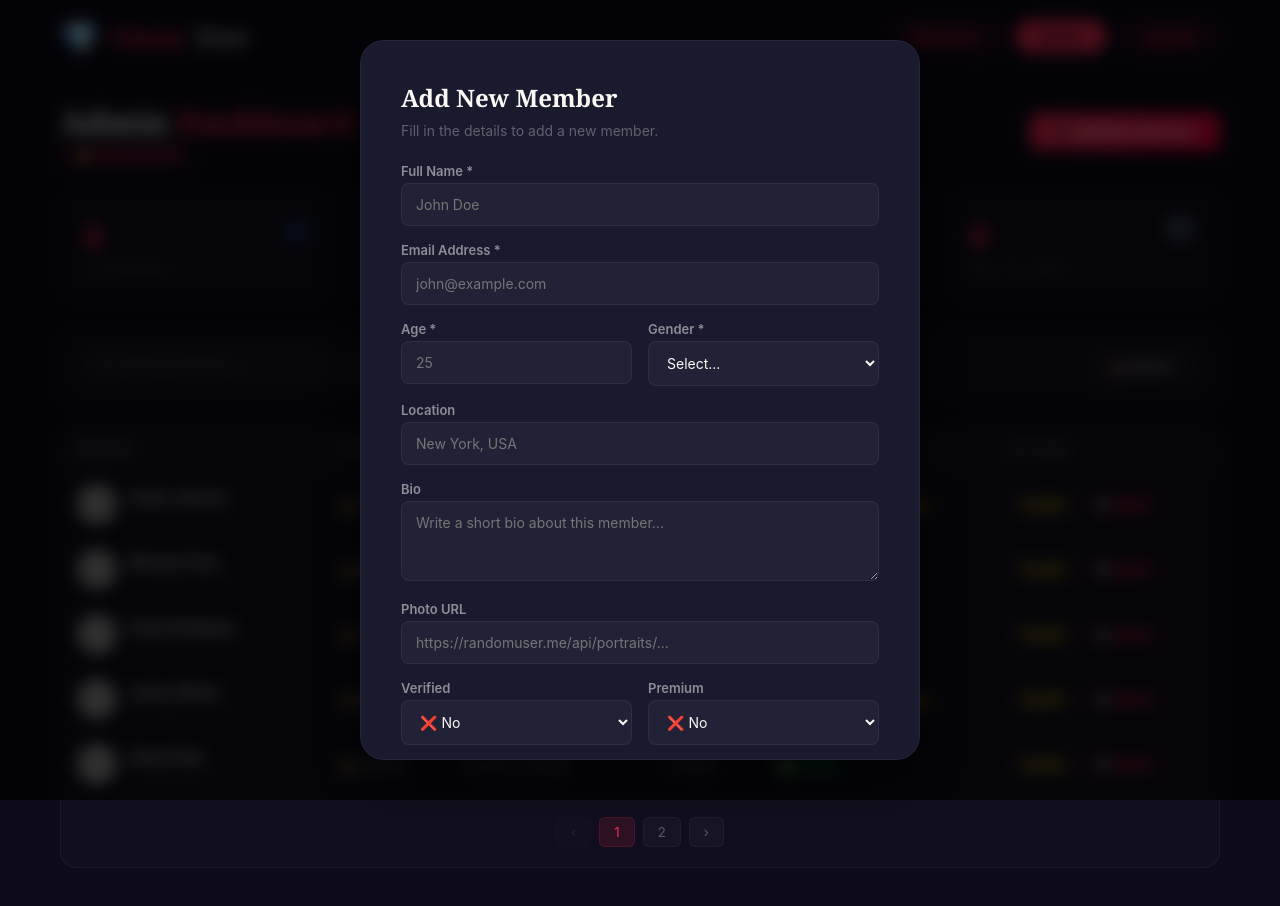
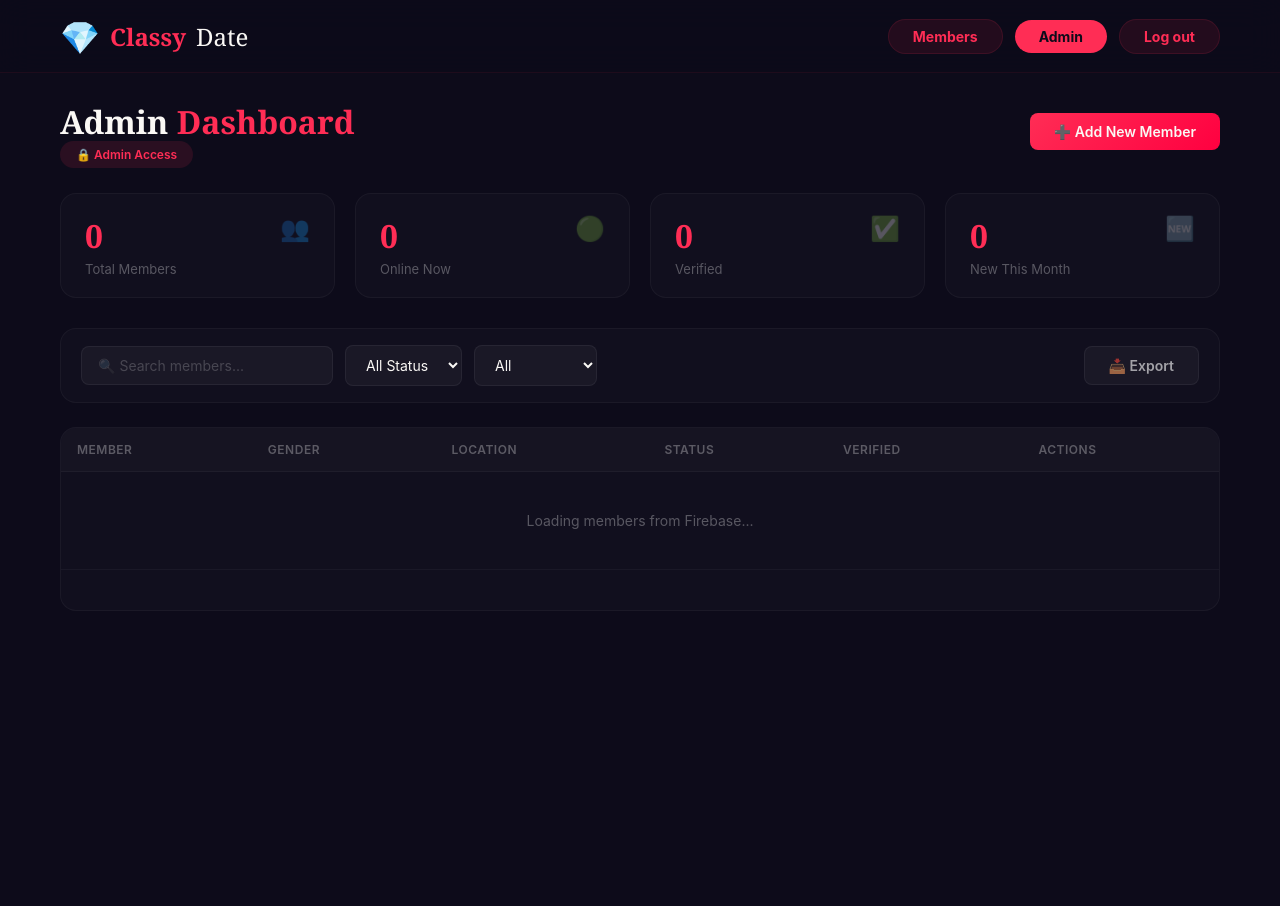
Before and after one commit to jacksongjack04-blip/ClassyDate.Com, a plain HTML site: page admin.html in a window 1280 px wide. Both pictures are taken after a click on the button "➕ Add New Member". After the commit the page ends 800 px from the top, so only its background shows below. Drawn offline with Linux system fonts and the light colour scheme; grey boxes are pictures that could not be loaded.

Commit message:
Update admin.html

```diff
--- a/admin.html
+++ b/admin.html
@@ -793,7 +793,7 @@
                     </tr>
                 </thead>
                 <tbody id="admin-table-body">
-                    <!-- Rows rendered by JavaScript -->
+                    <tr><td colspan="6" style="text-align:center;padding:40px;color:rgba(255,255,255,0.3);">Loading members from Firebase...</td></tr>
                 </tbody>
             </table>
             <div class="admin-pagination" id="admin-pagination">
@@ -894,164 +894,82 @@
     <!-- ============================================================ -->
     <!-- SCRIPTS                                                      -->
     <!-- ============================================================ -->
-    <script>
+    <!-- Firebase SDK -->
+    <script type="importmap">
+        {
+            "imports": {
+                "firebase/app": "https://www.gstatic.com/firebasejs/10.12.4/firebase-app.js",
+                "firebase/firestore": "https://www.gstatic.com/firebasejs/10.12.4/firebase-firestore.js"
+            }
+        }
+    </script>
+
+    <script type="module">
         // ============================================================
-        // MEMBER DATA (Stored in localStorage for persistence)
+        // FIREBASE CONFIG - REPLACE WITH YOURS
         // ============================================================
+        import { initializeApp } from "firebase/app";
+        import { getFirestore, collection, doc, addDoc, getDocs, updateDoc, deleteDoc, onSnapshot, query, orderBy } from "firebase/firestore";
 
-        const defaultMembers = [{
-            id: 1,
-            name: "Sarah Johnson",
-            email: "sarah@example.com",
-            age: 28,
-            gender: "female",
-            location: "New York, USA",
-            bio: "Love traveling and coffee. Looking for someone who shares my passion for adventure.",
-            photo: "https://randomuser.me/api/portraits/women/44.jpg",
-            verified: true,
-            premium: true,
-            online: true,
-            new: false,
-            joined: "2025-01-15",
-            interests: ["Travel", "Coffee", "Photography"]
-        }, {
-            id: 2,
-            name: "Michael Chen",
-            email: "michael@example.com",
-            age: 32,
-            gender: "male",
-            location: "San Francisco, USA",
-            bio: "Tech enthusiast, foodie, and dog lover.",
-            photo: "https://randomuser.me/api/portraits/men/32.jpg",
-            verified: true,
-            premium: false,
-            online: true,
-            new: true,
-            joined: "2026-03-10",
-            interests: ["Tech", "Food", "Dogs"]
-        }, {
-            id: 3,
-            name: "Emily Rodriguez",
-            email: "emily@example.com",
-            age: 26,
-            gender: "female",
-            location: "Los Angeles, USA",
-            bio: "Yoga instructor, beach lover, and hopeless romantic.",
-            photo: "https://randomuser.me/api/portraits/women/68.jpg",
-            verified: false,
-            premium: false,
-            online: false,
-            new: false,
-            joined: "2025-11-20",
-            interests: ["Yoga", "Beach", "Music"]
-        }, {
-            id: 4,
-            name: "James Wilson",
-            email: "james@example.com",
-            age: 35,
-            gender: "male",
-            location: "London, UK",
-            bio: "Finance professional who loves hiking and good wine.",
-            photo: "https://randomuser.me/api/portraits/men/52.jpg",
-            verified: true,
-            premium: true,
-            online: true,
-            new: false,
-            joined: "2024-08-05",
-            interests: ["Hiking", "Wine", "Travel"]
-        }, {
-            id: 5,
-            name: "Aisha Patel",
-            email: "aisha@example.com",
-            age: 29,
-            gender: "female",
-            location: "Toronto, Canada",
-            bio: "Healthcare worker, bookworm, and foodie.",
-            photo: "https://randomuser.me/api/portraits/women/90.jpg",
-            verified: true,
-            premium: false,
-            online: false,
-            new: true,
-            joined: "2026-02-14",
-            interests: ["Books", "Food", "Healthcare"]
-        }, {
-            id: 6,
-            name: "David Kim",
-            email: "david@example.com",
-            age: 31,
-            gender: "male",
-            location: "Seoul, South Korea",
-            bio: "Graphic designer who loves photography and K-pop.",
-            photo: "https://randomuser.me/api/portraits/men/22.jpg",
-            verified: true,
-            premium: true,
-            online: true,
-            new: false,
-            joined: "2025-05-30",
-            interests: ["Design", "Photography", "K-pop"]
-        }, {
-            id: 7,
-            name: "Maria Santos",
-            email: "maria@example.com",
-            age: 27,
-            gender: "female",
-            location: "Manila, Philippines",
-            bio: "Teacher, dancer, and animal lover.",
-            photo: "https://randomuser.me/api/portraits/women/33.jpg",
-            verified: false,
-            premium: false,
-            online: true,
-            new: false,
-            joined: "2025-09-12",
-            interests: ["Dancing", "Animals", "Teaching"]
-        }, {
-            id: 8,
-            name: "Thomas Brown",
-            email: "thomas@example.com",
-            age: 40,
-            gender: "male",
-            location: "Sydney, Australia",
-            bio: "Entrepreneur, surfer, and dad.",
-            photo: "https://randomuser.me/api/portraits/men/75.jpg",
-            verified: true,
-            premium: true,
-            online: false,
-            new: false,
-            joined: "2024-03-18",
-            interests: ["Surfing", "Business", "Family"]
-        }];
+        const firebaseConfig = {
+            apiKey: "AIzaSyCgBJtGQEXc8dOkU4tC-_E9GHAw3Oi4Euk",
+            authDomain: "classydate-687f2.firebaseapp.com",
+            projectId: "classydate-687f2",
+            storageBucket: "classydate-687f2.firebasestorage.app",
+            messagingSenderId: "55681226170",
+            appId: "1:55681226170:web:61f3c824a8db28a05df983",
+            measurementId: "G-B08EF8KDE6"
+        };
 
-        // Load members from localStorage or use defaults
-        let members = [];
-
-        function loadMembers() {
-            const stored = localStorage.getItem('classydate_members');
-            if (stored) {
-                try {
-                    members = JSON.parse(stored);
-                    return;
-                } catch (e) {}
-            }
-            members = JSON.parse(JSON.stringify(defaultMembers));
-            saveMembers();
-        }
-
-        function saveMembers() {
-            localStorage.setItem('classydate_members', JSON.stringify(members));
-        }
+        // Initialize Firebase
+        const app = initializeApp(firebaseConfig);
+        const db = getFirestore(app);
 
         // ============================================================
         // STATE
         // ============================================================
+        let members = [];
         let filteredMembers = [];
         let currentPage = 1;
         const perPage = 5;
         let editingId = null;
+        let isLoading = true;
 
         // ============================================================
-        // RENDER FUNCTIONS
+        // DOM REFS
         // ============================================================
+        const tbody = document.getElementById('admin-table-body');
+        const paginationContainer = document.getElementById('admin-pagination');
+        const modalOverlay = document.getElementById('modal-overlay');
+        const memberForm = document.getElementById('member-form');
+        const editIdInput = document.getElementById('edit-id');
+        const toast = document.getElementById('toast');
 
+        // ============================================================
+        // LISTEN TO FIREBASE REALTIME UPDATES
+        // ============================================================
+        const q = query(collection(db, "members"), orderBy("createdAt", "desc"));
+
+        onSnapshot(q, (snapshot) => {
+            members = [];
+            snapshot.forEach((doc) => {
+                members.push({
+                    id: doc.id,
+                    ...doc.data()
+                });
+            });
+            isLoading = false;
+            updateStats();
+            filterMembers();
+        }, (error) => {
+            console.error('Error loading members:', error);
+            showToast('Error loading members from Firebase', 'error');
+            isLoading = false;
+        });
+
+        // ============================================================
+        // STATS
+        // ============================================================
         function updateStats() {
             const total = members.length;
             const online = members.filter(m => m.online).length;
@@ -1060,8 +978,8 @@
             const thisMonth = now.getMonth();
             const thisYear = now.getFullYear();
             const newThisMonth = members.filter(m => {
-                const joined = new Date(m.joined);
-                return joined.getMonth() === thisMonth && joined.getFullYear() === thisYear;
+                const joined = m.joined ? new Date(m.joined) : null;
+                return joined && joined.getMonth() === thisMonth && joined.getFullYear() === thisYear;
             }).length;
 
             document.getElementById('total-members').textContent = total;
@@ -1070,15 +988,18 @@
             document.getElementById('new-members').textContent = newThisMonth;
         }
 
+        // ============================================================
+        // FILTER
+        // ============================================================
         function filterMembers() {
             const search = document.getElementById('search-input').value.toLowerCase().trim();
             const statusFilter = document.getElementById('filter-status').value;
             const verifiedFilter = document.getElementById('filter-verified').value;
 
             filteredMembers = members.filter(m => {
-                const matchSearch = m.name.toLowerCase().includes(search) ||
-                    m.email.toLowerCase().includes(search) ||
-                    m.location.toLowerCase().includes(search);
+                const matchSearch = (m.name || '').toLowerCase().includes(search) ||
+                    (m.email || '').toLowerCase().includes(search) ||
+                    (m.location || '').toLowerCase().includes(search);
                 const matchStatus = statusFilter === 'all' ||
                     (statusFilter === 'online' && m.online) ||
                     (statusFilter === 'offline' && !m.online);
@@ -1093,8 +1014,17 @@
             renderPagination();
         }
 
+        // Expose filterMembers to window for inline onclick
+        window.filterMembers = filterMembers;
+
+        // ============================================================
+        // RENDER TABLE        // ============================================================
         function renderTable() {
-            const tbody = document.getElementById('admin-table-body');
+            if (isLoading) {
+                tbody.innerHTML = `<tr><td colspan="6" style="text-align:center;padding:40px;color:rgba(255,255,255,0.3);">Loading members from Firebase...</td></tr>`;
+                return;
+            }
+
             const start = (currentPage - 1) * perPage;
             const pageMembers = filteredMembers.slice(start, start + perPage);
 
@@ -1113,18 +1043,20 @@
                 return;
             }
 
-            tbody.innerHTML = pageMembers.map(m => `
+            tbody.innerHTML = pageMembers.map(m => {
+                const photo = m.photo || 'https://randomuser.me/api/portraits/lego/1.jpg';
+                return `
                     <tr>
                         <td>
                             <div class="member-cell">
-                            <img src="${m.photo || 'https://randomuser.me/api/portraits/lego/1.jpg'}" alt="${m.name}" loading="lazy">
+                                <img src="${photo}" alt="${m.name || 'Member'}" loading="lazy">
                                 <div>
-                                <div class="name">${m.name}</div>
+                                    <div class="name">${m.name || 'Unknown'}</div>
                                     <div class="email">${m.email || 'No email'}</div>
                                 </div>
                             </div>
                         </td>
-                    <td>${m.gender === 'male' ? '👨 Male' : '👩 Female'}</td>
+                        <td>${m.gender === 'male' ? '👨 Male' : m.gender === 'female' ? '👩 Female' : '—'}</td>
                         <td>${m.location || '—'}</td>
                         <td>
                             <span style="display:flex;align-items:center;gap:6px;">
@@ -1141,20 +1073,23 @@
                         </td>
                         <td>
                             <div class="actions-cell">
-                            <button class="btn-admin btn-admin--edit" onclick="openEditModal(${m.id})">✏️ Edit</button>
-                            <button class="btn-admin btn-admin--delete" onclick="deleteMember(${m.id})">🗑️ Delete</button>
+                                <button class="btn-admin btn-admin--edit" onclick="window.openEditModal('${m.id}')">✏️ Edit</button>
+                                <button class="btn-admin btn-admin--delete" onclick="window.deleteMember('${m.id}')">🗑️ Delete</button>
                             </div>
                         </td>
                     </tr>
-            `).join('');
+                `;
+            }).join('');
         }
 
+        // ============================================================
+        // PAGINATION
+        // ============================================================
         function renderPagination() {
-            const container = document.getElementById('admin-pagination');
             const totalPages = Math.ceil(filteredMembers.length / perPage);
 
             if (totalPages <= 1) {
-                container.innerHTML = '';
+                paginationContainer.innerHTML = '';
                 return;
             }
 
@@ -1172,10 +1107,10 @@
 
             html += `<button onclick="goToPage(${currentPage + 1})" ${currentPage === totalPages ? 'disabled style="opacity:0.3;cursor:not-allowed;"' : ''}>›</button>`;
 
-            container.innerHTML = html;
+            paginationContainer.innerHTML = html;
         }
 
-        function goToPage(page) {
+        window.goToPage = function(page) {
             const totalPages = Math.ceil(filteredMembers.length / perPage);
             if (page < 1 || page > totalPages) return;
             currentPage = page;
@@ -1184,34 +1119,34 @@
         }
 
         // ============================================================
-        // CRUD OPERATIONS
+        // CRUD OPERATIONS - FIREBASE
         // ============================================================
 
-        function getNextId() {
-            if (members.length === 0) return 1;
-            return Math.max(...members.map(m => m.id)) + 1;
-        }
-
-        function openAddModal() {
+        // Open Add Modal
+        window.openAddModal = function() {
             editingId = null;
             document.getElementById('modal-title').textContent = 'Add New Member';
             document.getElementById('modal-subtitle').textContent = 'Fill in the details to add a new member.';
             document.getElementById('modal-save-btn').textContent = '💾 Save Member';
-            document.getElementById('member-form').reset();
-            document.getElementById('edit-id').value = '';
-            document.getElementById('modal-overlay').classList.add('active');
+            memberForm.reset();
+            editIdInput.value = '';
+            modalOverlay.classList.add('active');
         }
 
-        function openEditModal(id) {
+        // Open Edit Modal
+        window.openEditModal = function(id) {
             const member = members.find(m => m.id === id);
-            if (!member) return;
+            if (!member) {
+                showToast('Member not found', 'error');
+                return;
+            }
 
             editingId = id;
             document.getElementById('modal-title').textContent = 'Edit Member';
             document.getElementById('modal-subtitle').textContent = 'Update the member details below.';
             document.getElementById('modal-save-btn').textContent = '💾 Update Member';
 
-            document.getElementById('edit-id').value = id;
+            editIdInput.value = id;
             document.getElementById('form-name').value = member.name || '';
             document.getElementById('form-email').value = member.email || '';
             document.getElementById('form-age').value = member.age || '';
@@ -1223,14 +1158,16 @@
             document.getElementById('form-premium').value = member.premium ? 'true' : 'false';
             document.getElementById('form-interests').value = (member.interests || []).join(', ');
 
-            document.getElementById('modal-overlay').classList.add('active');
+            modalOverlay.classList.add('active');
         }
 
-        function closeModal() {
-            document.getElementById('modal-overlay').classList.remove('active');
+        // Close Modal
+        window.closeModal = function() {
+            modalOverlay.classList.remove('active');
         }
 
-        function saveMember(event) {
+        // Save Member (Add or Update)
+        window.saveMember = async function(event) {
             event.preventDefault();
 
             const formData = {
@@ -1245,7 +1182,6 @@
                 premium: document.getElementById('form-premium').value === 'true',
                 interests: document.getElementById('form-interests').value.split(',').map(s => s.trim()).filter(Boolean),
                 online: false,
-                new: true,
                 joined: new Date().toISOString().slice(0, 10)
             };
 
@@ -1255,79 +1191,53 @@
                 return;
             }
 
-            const editId = document.getElementById('edit-id').value;
+            const editId = editIdInput.value;
 
+            try {
                 if (editId) {
-                // Edit existing
-                const index = members.findIndex(m => m.id === parseInt(editId));
-                if (index !== -1) {
-                    members[index] = { ...members[index], ...formData };
+                    // Update existing member
+                    await updateDoc(doc(db, "members", editId), {
+                        ...formData,
+                        updatedAt: new Date().toISOString()
+                    });
                     showToast(`✅ ${formData.name} updated successfully!`, 'success');
-                }
                 } else {
-                // Add new
-                const newMember = {
-                    id: getNextId(),
+                    // Add new member
+                    await addDoc(collection(db, "members"), {
                         ...formData,
-                    online: false,
-                    new: true,
-                    joined: new Date().toISOString().slice(0, 10)
-                };
-                members.push(newMember);
+                        createdAt: new Date().toISOString()
+                    });
                     showToast(`✅ ${formData.name} added successfully!`, 'success');
                 }
 
-            saveMembers();
                 closeModal();
-            filterMembers();
-            updateStats();
+                memberForm.reset();
+            } catch (error) {
+                console.error('Error saving member:', error);
+                showToast('Error saving member: ' + error.message, 'error');
+            }
         }
 
-        function deleteMember(id) {
+        // Delete Member
+        window.deleteMember = async function(id) {
             const member = members.find(m => m.id === id);
             if (!member) return;
 
             if (confirm(`Are you sure you want to delete ${member.name}? This action cannot be undone.`)) {
-                members = members.filter(m => m.id !== id);
-                saveMembers();
-                filterMembers();
-                updateStats();
+                try {
+                    await deleteDoc(doc(db, "members", id));
                     showToast(`🗑️ ${member.name} was deleted.`, 'success');
+                } catch (error) {
+                    console.error('Error deleting member:', error);
+                    showToast('Error deleting member: ' + error.message, 'error');
                 }
             }
-
-        // ============================================================
-        // SEARCH & FILTER
-        // ============================================================
-
-        function filterMembers() {
-            const search = document.getElementById('search-input').value.toLowerCase().trim();
-            const statusFilter = document.getElementById('filter-status').value;
-            const verifiedFilter = document.getElementById('filter-verified').value;
-
-            filteredMembers = members.filter(m => {
-                const matchSearch = m.name.toLowerCase().includes(search) ||
-                    m.email.toLowerCase().includes(search) ||
-                    m.location.toLowerCase().includes(search);
-                const matchStatus = statusFilter === 'all' ||
-                    (statusFilter === 'online' && m.online) ||
-                    (statusFilter === 'offline' && !m.online);
-                const matchVerified = verifiedFilter === 'all' ||
-                    (verifiedFilter === 'verified' && m.verified) ||
-                    (verifiedFilter === 'unverified' && !m.verified);
-                return matchSearch && matchStatus && matchVerified;
-            });
-
-            currentPage = 1;
-            renderTable();
-            renderPagination();
         }
 
         // ============================================================
         // EXPORT
         // ============================================================
-
-        function exportData() {
+        window.exportData = function() {
             const dataStr = JSON.stringify(members, null, 2);
             const blob = new Blob([dataStr], { type: 'application/json' });
             const url = URL.createObjectURL(blob);
@@ -1342,11 +1252,9 @@
         // ============================================================
         // TOAST
         // ============================================================
-
         let toastTimeout;
 
         function showToast(message, type = 'success') {
-            const toast = document.getElementById('toast');
             const icon = document.getElementById('toast-icon');
             const msg = document.getElementById('toast-message');
 
@@ -1364,24 +1272,17 @@
         // ============================================================
         // CLOSE MODAL ON OVERLAY CLICK
         // ============================================================
-
-        document.getElementById('modal-overlay').addEventListener('click', function(e) {
+        modalOverlay.addEventListener('click', function(e) {
             if (e.target === this) closeModal();
         });
 
         // ============================================================
-        // INIT
+        // INITIAL RENDER
         // ============================================================
+        // The onSnapshot listener will handle initial render
 
-        loadMembers();
-        filteredMembers = [...members];
-        updateStats();
-        renderTable();
-        renderPagination();
-
-        console.log('💎 ClassyDate Admin Page loaded!');
-        console.log(`📊 ${members.length} members loaded`);
-        console.log('💡 Click "Add New Member" to add members');
+        console.log('💎 ClassyDate Admin Page with Firebase!');
+        console.log('🔥 Connected to Firebase Firestore');
     </script>
 </body>
 </html>
```
Lines whose indentation alone changed are shown as unchanged.
